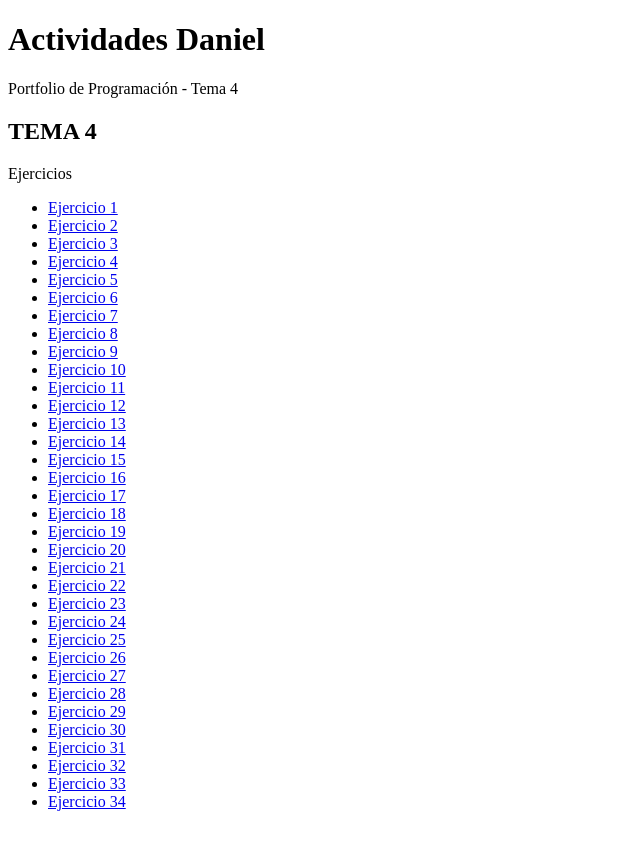
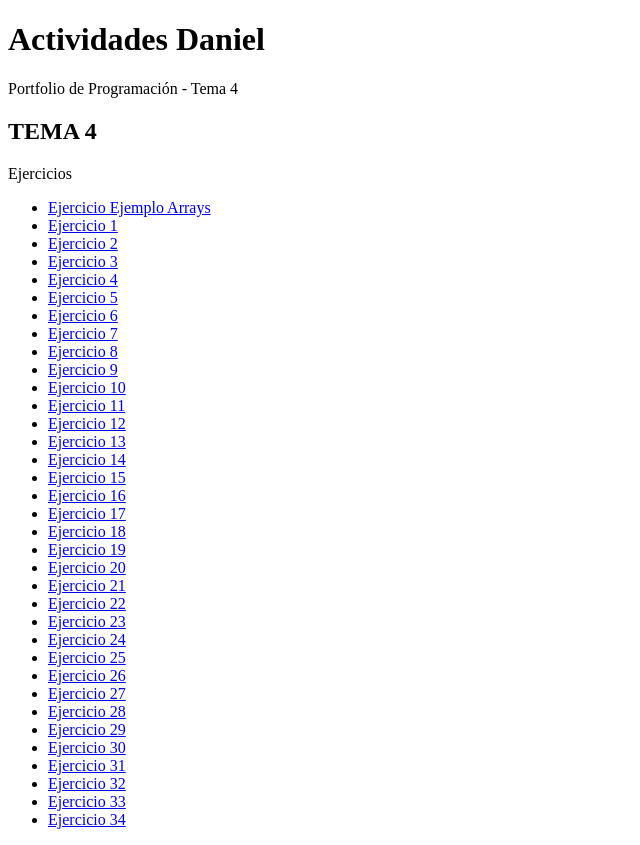
Before and after one commit to daniel10jimenezcarrasco-hash/Mi-Portafolio, a plain HTML site: page tema4.html in a window 1280 px wide. Shown: the whole page, without its empty margins (0-640 px from the left). Drawn offline with Linux system fonts and the light colour scheme.

Commit message:
Add link to Ejercicio Ejemplo Arrays in tema4.html

```diff
--- a/tema4.html
+++ b/tema4.html
@@ -13,6 +13,7 @@
     <p>Ejercicios</p>
 
     <ul>
+        <li><a href="Tema4/EjemploArrays.java">Ejercicio Ejemplo Arrays</a></li>
         <li><a href="Tema4/Ejercicio1.java">Ejercicio 1</a></li>
         <li><a href="Tema4/Ejercicio2.java">Ejercicio 2</a></li>
         <li><a href="Tema4/Ejercicio3.java">Ejercicio 3</a></li>
```
